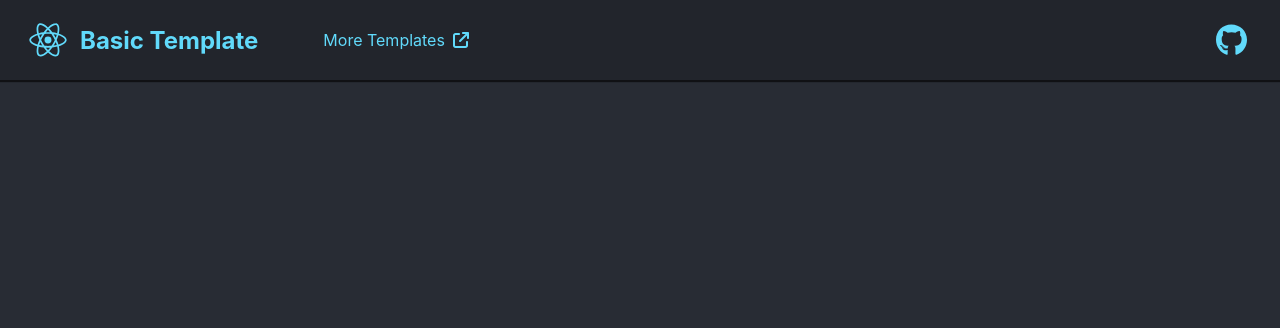
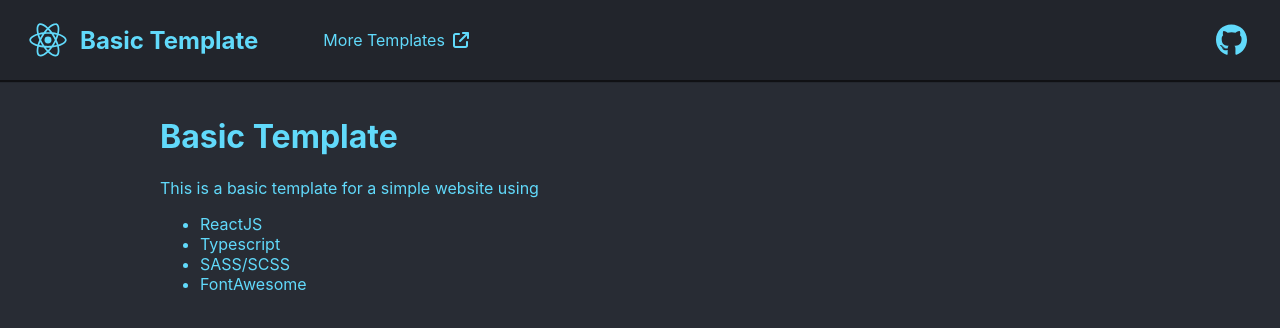
Before and after one commit to lmReef/website-template-basic, a React (Create React App) app: page / in a window 1280 px wide. Shown: the top 328 px of the page. Built offline with nearby package versions, Linux system fonts and the light colour scheme.

Commit message:
fix: add main component, update styling

```diff
--- /dev/null
+++ b/src/App.scss
@@ -0,0 +1,4 @@
+.App {
+  display: flex;
+  flex-direction: column;
+}
--- a/src/App.tsx
+++ b/src/App.tsx
@@ -1,9 +1,23 @@
+import Main from "./components/Main";
 import NavBar from "./components/NavBar";
+import "./App.scss";
 
 function App() {
   return (
     <div className="App">
       <NavBar />
+      <Main>
+        <h1>Basic Template</h1>
+        <p>
+          This is a basic template for a simple website using
+          <ul>
+            <li>ReactJS</li>
+            <li>Typescript</li>
+            <li>SASS/SCSS</li>
+            <li>FontAwesome</li>
+          </ul>
+        </p>
+      </Main>
     </div>
   );
 }
--- a/src/components/Button.tsx
+++ b/src/components/Button.tsx
@@ -1,3 +1,4 @@
+import { ElementType } from "react";
 import "./Button.scss";
 
 interface ButtonProps {
@@ -8,7 +9,7 @@
   children?: React.ReactElement;
 }
 
-const Button: React.ElementType = ({
+const Button: ElementType = ({
   text,
   image,
   href,
--- /dev/null
+++ b/src/components/Main.scss
@@ -0,0 +1,3 @@
+.main-content {
+  margin: 1rem 10rem;
+}
--- /dev/null
+++ b/src/components/Main.tsx
@@ -0,0 +1,8 @@
+import { ElementType } from "react";
+import "./Main.scss";
+
+const Main: ElementType = ({ children }) => {
+  return <main className="main-content">{children}</main>;
+};
+
+export default Main;
--- a/src/components/NavBar.scss
+++ b/src/components/NavBar.scss
@@ -1,5 +1,7 @@
+$nav-height: 5rem;
+
 #navbar {
-  height: 5rem;
+  height: $nav-height;
   width: 100%;
   display: flex;
   flex-direction: row;
@@ -47,3 +49,10 @@
     }
   }
 }
+
+// because the nav is `position: fixed;`
+.nav-space-placeholder {
+  display: block;
+  height: $nav-height;
+  visibility: hidden;
+}
--- a/src/components/NavBar.tsx
+++ b/src/components/NavBar.tsx
@@ -8,6 +8,7 @@
 
 const NavBar: ElementType = () => {
   return (
+    <>
       <nav id="navbar">
         <div className="nav-block left">
           <a href="/">
@@ -25,11 +26,17 @@
         </div>
 
         <div className="nav-block right">
-        <Button href="https://github.com/lmReef/website-template-basic" newTab>
+          <Button
+            href="https://github.com/lmReef/website-template-basic"
+            newTab
+          >
             <FontAwesomeIcon className="icon" icon={faGithub} />
           </Button>
         </div>
       </nav>
+      {/* because the nav is `position: fixed;` */}
+      <span className="nav-space-placeholder" />
+    </>
   );
 };
 
```
Lines whose indentation alone changed are shown as unchanged.
